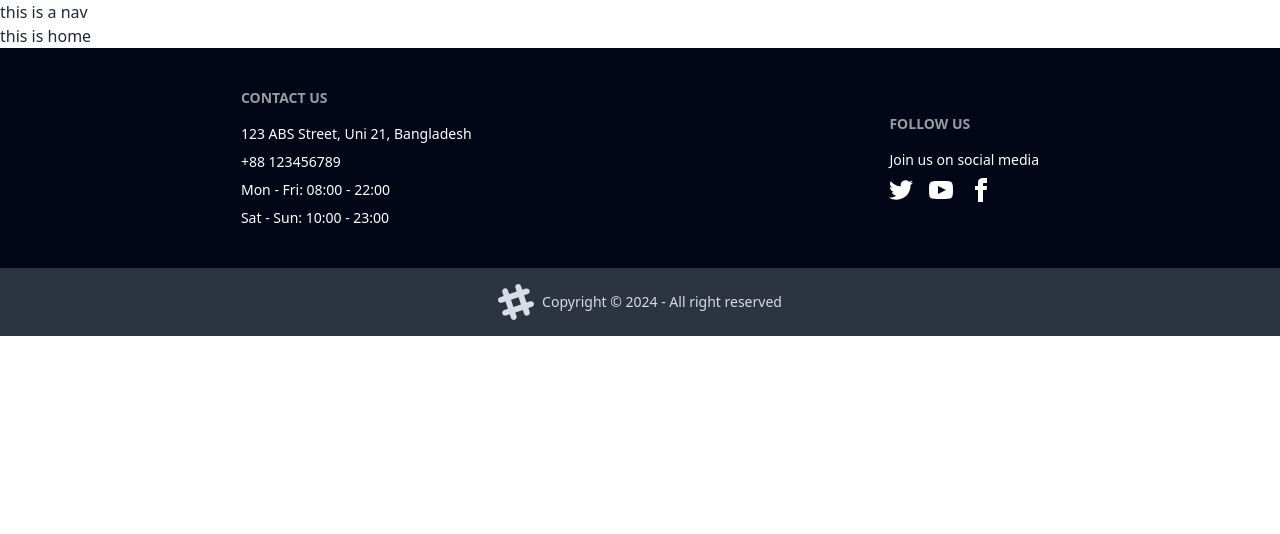
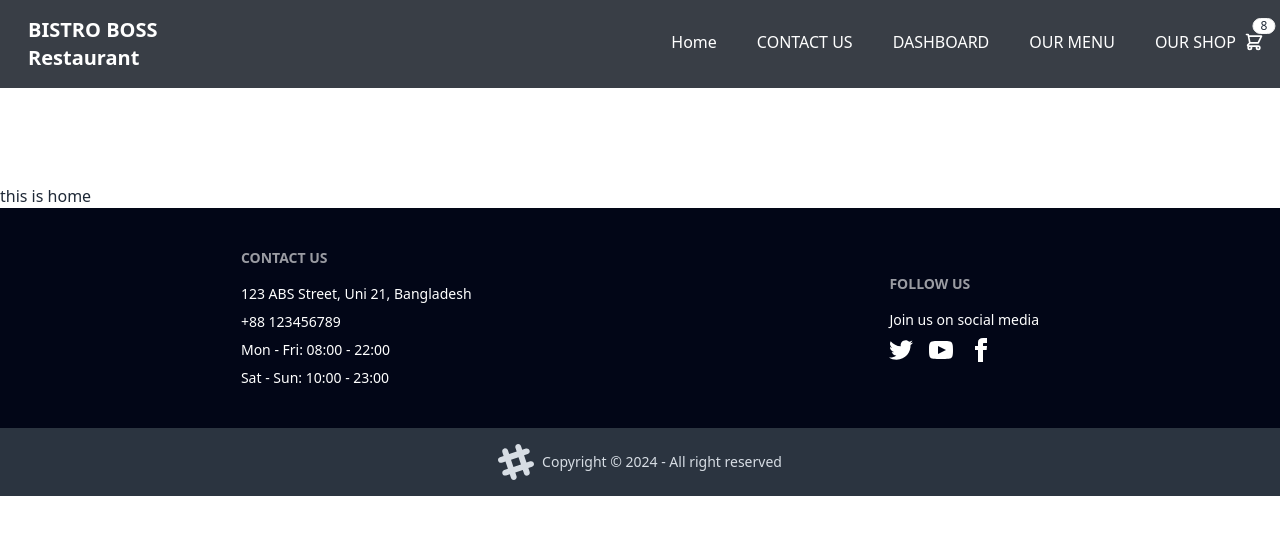
Before and after one commit to Sohanur20/Bistro-Boss-Resturent-, a React (Vite) app: page / in a window 1280 px wide. Shown: the top 534 px of the page. Built offline with nearby package versions, Linux system fonts and the light colour scheme.

Commit message:
navber end

```diff
--- a/src/Components/NavBer/NavBer.jsx
+++ b/src/Components/NavBer/NavBer.jsx
@@ -1,11 +1,128 @@
+import { useState } from "react";
+import { useRef } from "react";
+import { useEffect } from "react";
+import { NavLink } from "react-router-dom";
+
+const NavBer = () => {
+  const navitems = (
+    <>
+      <NavLink>
+        {" "}
+        <li className="group flex  cursor-pointer flex-col">
+          Home
+          <span className="mt-[2px] h-[3px] w-[0px] rounded-full bg-sky-500 transition-all duration-300 group-hover:w-full"></span>
+        </li>
+      </NavLink>
+      <NavLink>
+        {" "}
+        <li className="group flex  cursor-pointer flex-col">
+          CONTACT US
+          <span className="mt-[2px] h-[3px]  w-[0px] rounded-full bg-sky-500 transition-all duration-300 group-hover:w-full"></span>
+        </li>
+      </NavLink>
+      <NavLink>
+        {" "}
+        <li className="group flex  cursor-pointer flex-col">
+          DASHBOARD
+          <span className="mt-[2px] h-[3px]  w-[0px] rounded-full bg-sky-500 transition-all duration-300 group-hover:w-full"></span>
+        </li>
+      </NavLink>
+      <NavLink>
+        {" "}
+        <li className="group flex  cursor-pointer flex-col uppercase">
+          Our Menu
+          <span className="mt-[2px] h-[3px]  w-[0px] rounded-full bg-sky-500 transition-all duration-300 group-hover:w-full"></span>
+        </li>
+      </NavLink>
+      <NavLink>
+        <li className="group flex  cursor-pointer flex-col uppercase">
+          <div className="flex items-center gap-2">
+            Our Shop
+            <div className="indicator ">
+              <svg
+                xmlns="http://www.w3.org/2000/svg"
+                className="h-8 w-5 "
+                fill="none"
+                viewBox="0 0 24 24"
+                stroke="currentColor"
+              >
+                <path
+                  strokeLinecap="round"
+                  strokeLinejoin="round"
+                  strokeWidth="2"
+                  d="M3 3h2l.4 2M7 13h10l4-8H5.4M7 13L5.4 5M7 13l-2.293 2.293c-.63.63-.184 1.707.707 1.707H17m0 0a2 2 0 100 4 2 2 0 000-4zm-8 2a2 2 0 11-4 0 2 2 0 014 0z"
+                />
+              </svg>
+              <span className="badge badge-sm indicator-item">8</span>
+            </div>
+          </div>{" "}
+          <span className="mt-[2px] h-[3px]  w-[0px] rounded-full bg-sky-500 transition-all duration-300 group-hover:w-full"></span>
+        </li>
+      </NavLink>
+    </>
+  );
+
+  const [dropDownState, setDropDownState] = useState(false);
+  const dropDownMenuRef = useRef();
+
+  useEffect(() => {
+    const closeDropDown = (e) => {
+      if (!dropDownMenuRef?.current?.contains(e?.target)) {
+        setDropDownState(false);
+      }
+    };
+
+    document.addEventListener("mousedown", closeDropDown);
+
+    return () => {
+      document.removeEventListener("mousedown", closeDropDown);
+    };
+  }, []);
+
+  return (
+    <nav className="flex items-center justify-between bg-[#393E46] px-4 py-2 text-white mb-24">
+      <div className="scale-100 cursor-pointer rounded-2xl px-3 py-2 text-xl font-semibold text-white transition-all duration-200 hover:scale-110">
+        <h2>
+          BISTRO BOSS <br /> <span>Restaurant</span>
+        </h2>
+      </div>
+      <ul className="hidden items-center justify-between gap-10 md:flex">
+        {navitems}
+      </ul>
+      <div
+        ref={dropDownMenuRef}
+        onClick={() => setDropDownState(!dropDownState)}
+        className="relative flex transition-transform md:hidden"
+      >
+        <svg
+          xmlns="http://www.w3.org/2000/svg"
+          width="24"
+          height="24"
+          viewBox="0 0 24 24"
+          fill="none"
+          stroke="currentColor"
+          strokeWidth="2"
+          strokeLinecap="round"
+          strokeLinejoin="round"
+          className="cursor-pointer"
+        >
+          {" "}
+          <line x1="4" x2="20" y1="12" y2="12" />{" "}
+          <line x1="4" x2="20" y1="6" y2="6" />
+          <line x1="4" x2="20" y1="18" y2="18" />{" "}
+        </svg>
+        {dropDownState && (
+          <ul className=" z-10  gap-2 p-5  bg-[#393E46]  absolute right-0 top-11 flex w-[200px] flex-col  rounded-lg   text-base ">
+
+{navitems}
 
 
-const NavBer = () => {
-    return (
-        <div>
-            this is a nav
-        </div>
-    );
+
+          </ul>
+        )}
+      </div>
+    </nav>
+  );
 };
 
 export default NavBer;
--- a/src/main.jsx
+++ b/src/main.jsx
@@ -1,13 +1,13 @@
-import React from 'react'
-import ReactDOM from 'react-dom/client'
-import './index.css'
-import {
-  RouterProvider,
-} from "react-router-dom";
-import Router from './Components/Router/Router.jsx';
+import React from "react";
+import ReactDOM from "react-dom/client";
+import "./index.css";
+import { RouterProvider } from "react-router-dom";
+import Router from "./Components/Router/Router.jsx";
 
-ReactDOM.createRoot(document.getElementById('root')).render(
+ReactDOM.createRoot(document.getElementById("root")).render(
   <React.StrictMode>
-        <RouterProvider router={Router} />
-  </React.StrictMode>,
-)
+    <div className="max-w-screen-xl mx-auto">
+      <RouterProvider router={Router} />
+    </div>
+  </React.StrictMode>
+);
```
